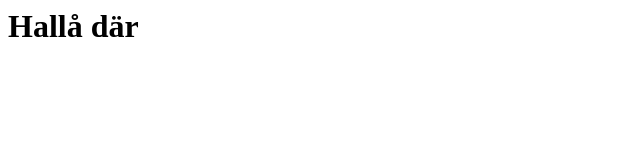
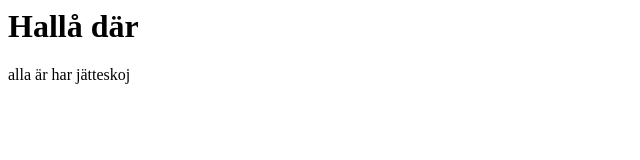
Before and after one commit to GitMuster/GitMuster.github.io, a plain HTML site: page index.html in a window 1280 px wide. Shown: the whole page, without its empty margins (0-640 px from the left). Drawn offline with Linux system fonts and the light colour scheme.

Commit message:
added p
added a text

```diff
--- a/index.html
+++ b/index.html
@@ -1 +1,2 @@
 <h1>Hallå där</h1>
+<p>alla är har jätteskoj</p>
```
